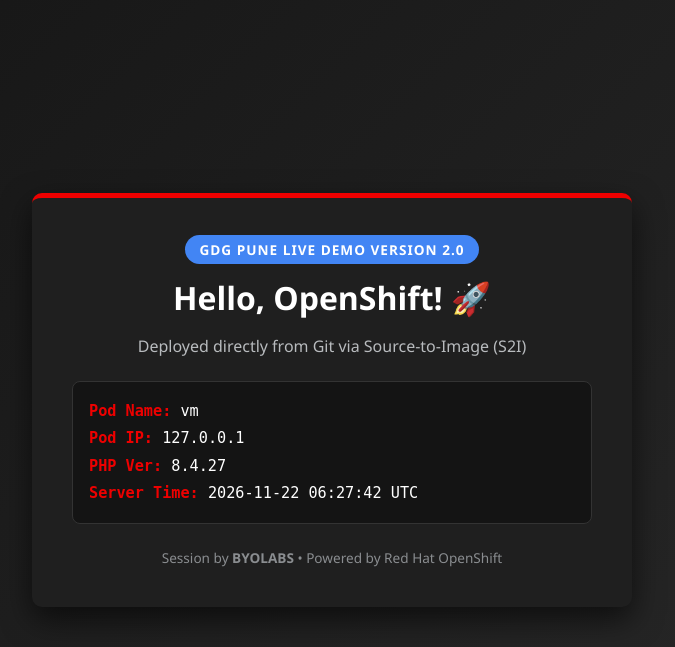
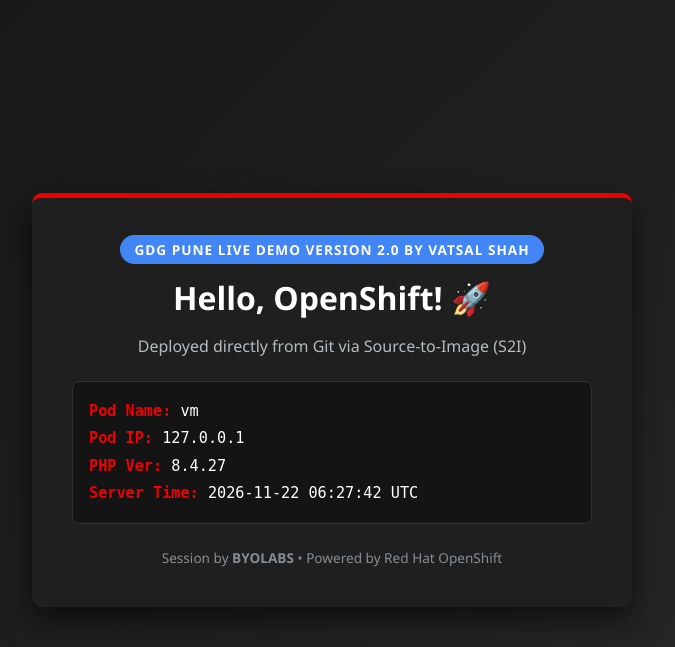
Before and after one commit to vtslshah/redhat-demo, a PHP site: page / in a window 1280 px wide. Shown: the top 647 px of the page, without its empty margins (308-983 px from the left). Run offline with PHP 8.4, Linux system fonts and the light colour scheme.

Commit message:
Update demo version badge text in index.php

```diff
--- a/index.php
+++ b/index.php
@@ -59,7 +59,7 @@ $time    = date('Y-m-d H:i:s T');
 </head>
 <body>
     <div class="card">
-        <span class="badge">GDG Pune Live Demo version 2.0 </span>
+        <span class="badge">GDG Pune Live Demo version 2.0 By Vatsal shah </span>
         <h1>Hello, OpenShift! 🚀</h1>
         <p class="subtitle">Deployed directly from Git via Source-to-Image (S2I)</p>
 
```
